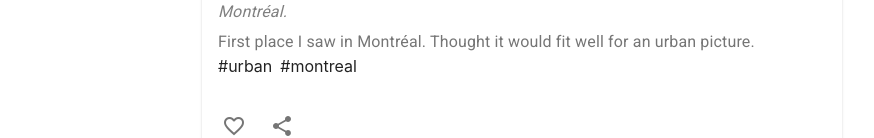
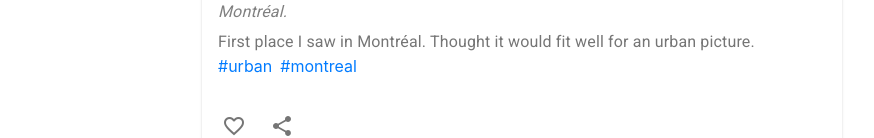
Before and after one commit to ErwanFactory/instawan, a React (Create React App) app: page / in a window 1280 px wide. Shown: the part 668-806 px from the top of the page, without its empty margins (118-992 px from the left). Built offline with nearby package versions, Linux system fonts and the light colour scheme.

Commit message:
ADD - clickable tags

```diff
--- a/src/components/Post/Post.js
+++ b/src/components/Post/Post.js
@@ -35,7 +35,8 @@ class Post extends React.Component {
     }
 
     render() {
-        const tags = this.props.tags && this.props.tags.map(tag => <span href="#" className="tag" key={tag}>#{tag}</span>);
+        const tags = this.props.tags &&
+            this.props.tags.map(tag => <a href={'?tags=' + tag } className="tag" key={tag}>#{tag}</a>);
 
         return (
             <div className="post">
```
